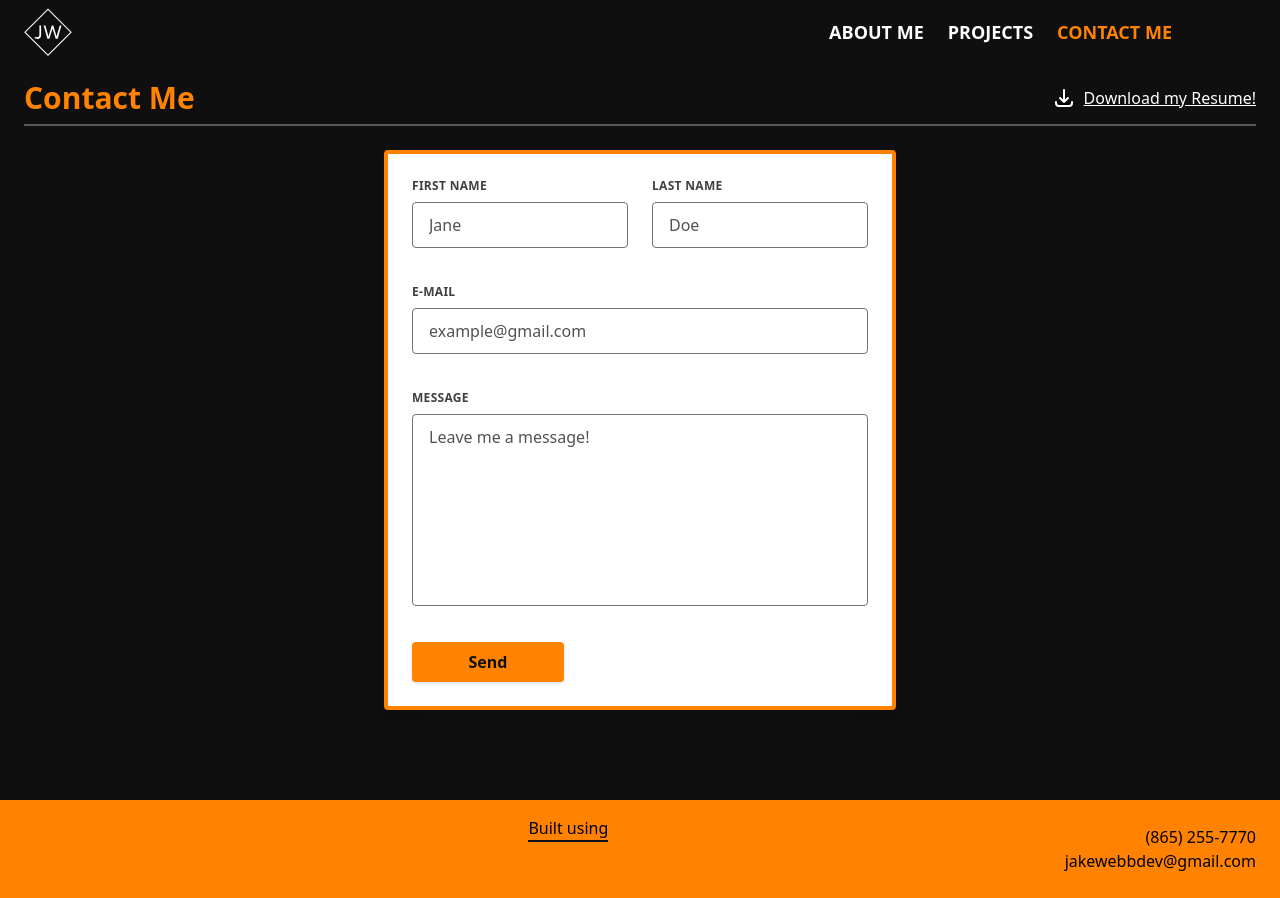
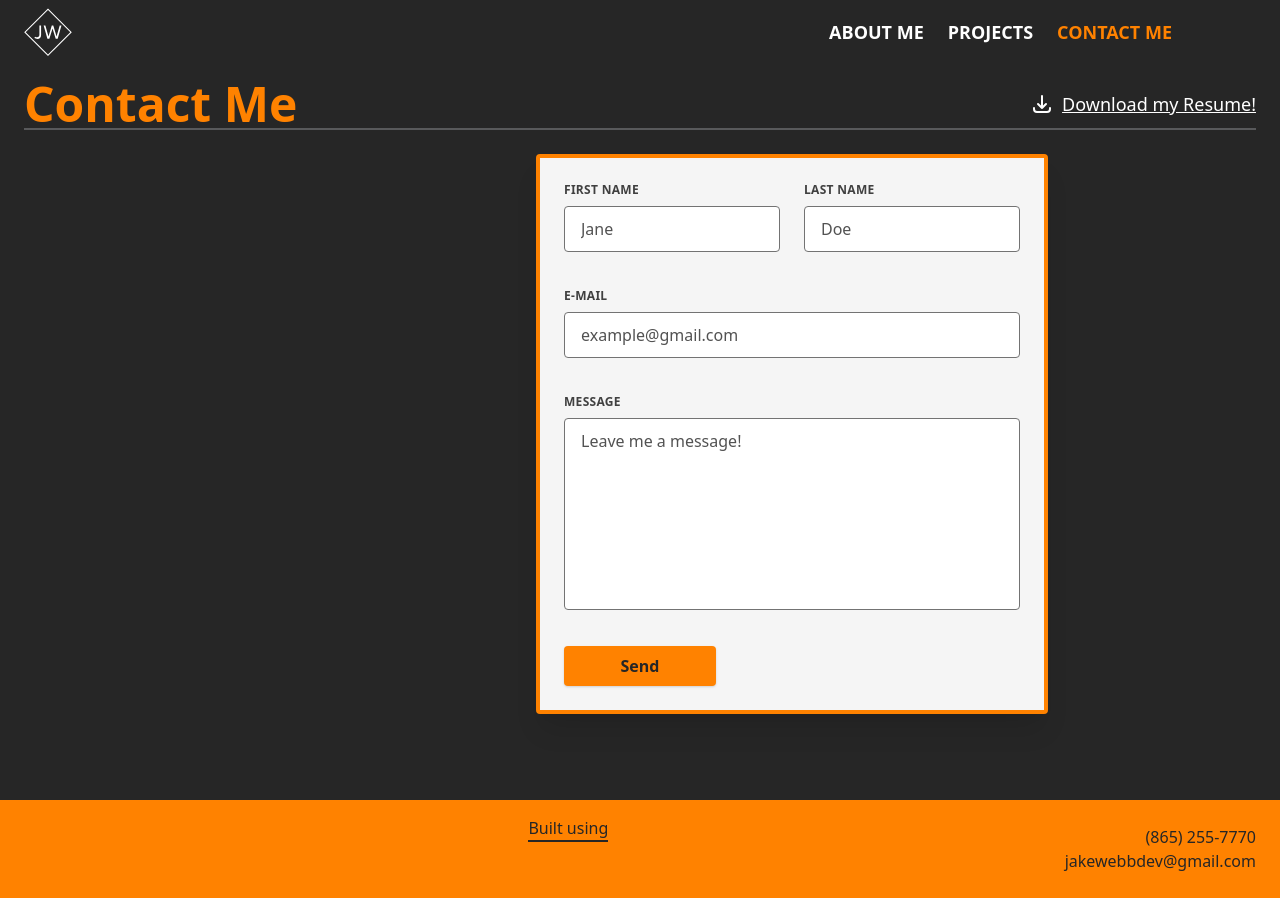
Before and after one commit to jakewebbdev/dev-portfolio, a React (Create React App) app in the folder frontend/: page /contact in a window 1280 px wide. Built offline with nearby package versions, Linux system fonts and the light colour scheme; no server answers; some icons are missing.

Commit message:
Added transitions and change some theming

```diff
--- a/frontend/package.json
+++ b/frontend/package.json
@@ -13,6 +13,7 @@
     "axios": "^0.21.1",
     "firebase": "^8.2.5",
     "firebase-tools": "^9.3.0",
+    "node-sass": "4.14.1",
     "postcss": "^7.0.35",
     "prettier": "^2.2.1",
     "pure-react-carousel": "^1.27.6",
@@ -20,6 +21,7 @@
     "react-dom": "^17.0.1",
     "react-router-dom": "^5.2.0",
     "react-scripts": "4.0.1",
+    "react-transition-group": "^4.4.1",
     "tailwindcss": "npm:@tailwindcss/postcss7-compat@^2.0.2",
     "web-vitals": "^0.2.4"
   },
--- a/frontend/src/App.js
+++ b/frontend/src/App.js
@@ -5,6 +5,7 @@ import {
   Switch,
   withRouter,
 } from "react-router-dom";
+import { useState, useEffect } from "react";
 import About from "./pages/about";
 import Projects from "./pages/projects";
 import Contact from "./pages/contact";
@@ -15,12 +16,35 @@ import Portfolio from "./pages/portfolio";
 import Bodyfarm from "./pages/bodyfarm";
 import Teamhealth from "./pages/teamhealth";
 import Coming from "./pages/comingsoon";
+import { TransitionGroup, CSSTransition } from "react-transition-group";
+import "./pageTransitions/slideTansition.scss";
 
 const Main = withRouter(({ location }) => {
+  const getPathDepth = (location) => {
+    let pathArr = location.pathname.split("/");
+    pathArr = pathArr.filter((n) => n !== "");
+    return pathArr.length;
+  };
+  const [prevDepth, setPrevDepth] = useState(getPathDepth(location));
+  const currentKey = location.pathname.split("/") || "/";
+  useEffect(() => {
+    setPrevDepth({ prevDepth: getPathDepth(location) });
+  }, [location]);
+
   return (
-    <div className="bg-black">
+    <TransitionGroup component="div" className="bg-gray-800">
       {location.pathname !== "/" && <Navbar />}
-      <Switch>
+      <CSSTransition
+        key={currentKey}
+        timeout={800}
+        classNames="pageSlider"
+        mountOnEnter={false}
+        unmountOnExit={true}
+      >
+        <div
+          className={getPathDepth(location) - prevDepth >= 0 ? "left" : "right"}
+        >
+          <Switch location={location}>
             <Route exact path="/" component={Landing} />
             <Route exact path="/about-me" component={About} />
             <Route exact path="/projects" component={Projects} />
@@ -30,8 +54,10 @@ const Main = withRouter(({ location }) => {
             <Route exact path="/projects/teamhealth" component={Teamhealth} />
             <Route exact path="/projects/coming-soon" component={Coming} />
           </Switch>
+        </div>
+      </CSSTransition>
       {location.pathname !== "/" && <Footer />}
-    </div>
+    </TransitionGroup>
   );
 });
 
--- a/frontend/src/components/Footer.jsx
+++ b/frontend/src/components/Footer.jsx
@@ -8,7 +8,7 @@ import {
 
 const Footer = () => {
   return (
-    <div className="w-full bg-utorange">
+    <div className="w-full bg-utorange text-gray-800">
       <div className="md:container md:mx-auto px-4 md:px-6 py-4">
         <div className="flex flex-col md:flex-row justify-between">
           <div className="self-center flex space-x-4">
@@ -20,7 +20,7 @@ const Footer = () => {
             </a>
           </div>
           <div className="self-center flex flex-col items-center justify-center space-y-4">
-            <h1 className="border-b-2 border-black">Built using</h1>
+            <h1 className="border-b-2 border-gray-800">Built using</h1>
             <div className="flex space-x-2">
               <a href="https://reactjs.org/">
                 <ReactJs />
--- a/frontend/src/components/Navbar.jsx
+++ b/frontend/src/components/Navbar.jsx
@@ -33,7 +33,7 @@ const Navbar = () => {
   return (
     <header
       className={
-        "border-smokey fixed w-full bg-black " +
+        "border-smokey fixed w-full bg-gray-800 " +
         `${isScroll ? "border-b-2" : "border-none"}`
       }
     >
@@ -49,7 +49,7 @@ const Navbar = () => {
               <NavLink
                 to="/about-me"
                 activeClassName="text-utorange"
-                className="hover:text-utorange text-lg font-bold uppercase focus:outline-none text-white"
+                className="hover:text-utorange text-lg font-bold uppercase focus:outline-none text-white transition duration-500 ease-in-out"
               >
                 About Me
               </NavLink>
@@ -58,7 +58,7 @@ const Navbar = () => {
               <NavLink
                 to="/projects"
                 activeClassName="text-utorange"
-                className="hover:text-utorange text-lg font-bold uppercase focus:outline-none text-white"
+                className="hover:text-utorange text-lg font-bold uppercase focus:outline-none text-white transition duration-500 ease-in-out"
               >
                 Projects
               </NavLink>
@@ -67,7 +67,7 @@ const Navbar = () => {
               <NavLink
                 to="/contact"
                 activeClassName="text-utorange"
-                className="hover:text-utorange text-lg font-bold uppercase focus:outline-none text-white"
+                className="hover:text-utorange text-lg font-bold uppercase focus:outline-none text-white transition duration-500 ease-in-out"
               >
                 Contact Me
               </NavLink>
@@ -75,14 +75,17 @@ const Navbar = () => {
             <li className="flex items-center">
               <a href="https://www.linkedin.com/in/jakewebbdev/">
                 <Linkedin
-                  className="text-white hover:text-utorange"
+                  className="text-white hover:text-utorange transition duration-500 ease-in-out"
                   size={18}
                 />
               </a>
             </li>
             <li className="flex items-center">
               <a href="https://github.com/jakewebbdev">
-                <Github className="text-white hover:text-utorange" size={18} />
+                <Github
+                  className="text-white hover:text-utorange transition duration-500 ease-in-out"
+                  size={18}
+                />
               </a>
             </li>
           </ul>
--- /dev/null
+++ b/frontend/src/pageTransitions/slideTansition.scss
@@ -0,0 +1,28 @@
+.pageSlider-exit > .page {
+  z-index: 1;
+}
+
+.pageSlider-enter > .page {
+  z-index: 10;
+}
+
+.pageSlider-enter.left > .page {
+  transform: translate3d(100%, 0, 0);
+}
+
+.pageSlider-enter.right > .page {
+  transform: translate3d(-100%, 0, 0);
+}
+
+.pageSlider-enter.left > .page {
+  transform: translate3d(-100%, 0, 0);
+}
+
+.pageSlider-exit.right > .page {
+  transform: translate3d(100%, 0, 0);
+}
+
+.pageSlider-enter.pageSlider-enter-active > .page {
+  transform: translate3d(0, 0, 0);
+  transition: all 800ms ease-in-out;
+}
--- a/frontend/src/pages/contact.jsx
+++ b/frontend/src/pages/contact.jsx
@@ -38,14 +38,14 @@ const Contact = () => {
   };
 
   return (
-    <div className="min-h-screen">
+    <div className="min-h-screen page ">
       <div className="md:container md:mx-auto px-4 md:px-6 pt-20 pb-4 md:pb-0">
-        <div className="flex justify-between border-b-2 border-smokey pb-2">
-          <h1 className="text-xl md:text-3xl font-semibold text-utorange">
+        <div className="flex justify-between border-b-2 border-smokey ">
+          <h1 className="text-xl md:text-5xl font-semibold text-utorange">
             Contact Me
           </h1>
           <Link
-            className="underline hover:text-utorange focus:outline-none flex items-center text-white"
+            className="underline hover:text-utorange focus:outline-none flex items-center text-white text-lg transition duration-500 ease-in-out"
             to="/files/TylerWebbResume.pdf"
             target="_blank"
             download
@@ -55,7 +55,7 @@ const Contact = () => {
                 xmlns="http://www.w3.org/2000/svg"
                 viewBox="0 0 24 24"
                 stroke="white"
-                className="h-6 w-6 hover:fill-current"
+                className="h-6 w-6 stroke-current fill-gray-800"
               >
                 <path
                   strokeLinecap="round"
@@ -68,9 +68,9 @@ const Contact = () => {
             <span>Download my Resume!</span>
           </Link>
         </div>
-        <div className="flex justify-center pt-6">
+        <div className="flex pt-6">
           <form
-            className="w-full max-w-lg bg-white px-6 py-6 rounded shadow-xl border-4 border-utorange"
+            className="w-full max-w-lg bg-gray-100 px-6 py-6 rounded shadow-xl border-4 border-utorange transition delay-300 duration-500 ease-in transform translate-x-full"
             onSubmit={handleSubmit}
           >
             <div className="flex flex-wrap -mx-3 mb-6">
@@ -141,7 +141,7 @@ const Contact = () => {
             <div className="md:flex md:items-center">
               <div className="md:w-1/3">
                 <button
-                  className="shadow bg-utorange hover:bg-uttorch focus:shadow-outline focus:outline-none text-black font-bold py-2 px-4 rounded w-full"
+                  className="antialiased shadow bg-utorange transition duration-500 ease-in-out transform hover:scale-105 focus:shadow-outline focus:outline-none text-gray-800 font-bold py-2 px-4 rounded w-full"
                   type="submit"
                 >
                   Send
--- a/frontend/src/pages/landing.jsx
+++ b/frontend/src/pages/landing.jsx
@@ -15,7 +15,7 @@ const Landing = () => {
           <div className="flex items-center justify-center pt-6">
             <Link
               to="/projects"
-              className="border-2 rounded border-smokey px-6 py-2 inline-block align-middle text-white hover:border-utorange"
+              className="border-2 rounded border-smokey px-6 py-2 inline-block align-middle text-white hover:border-utorange transition duration-500 ease-in-out hover:bg-gray-600"
             >
               <span>View some of my projects!</span>
               <span className="pl-4 flex justify-center">
--- a/frontend/src/pages/projects.jsx
+++ b/frontend/src/pages/projects.jsx
@@ -34,10 +34,10 @@ const projects = [
 
 const Projects = () => {
   return (
-    <div className="min-h-screen">
+    <div className="min-h-screen page">
       <div className="pt-20 md:container md:mx-auto px-4 md:px-6 pb-2">
         <div className="flex justify-between border-b-2 border-smokey pb-2">
-          <h1 className="text-xl md:text-3xl font-semibold text-utorange">
+          <h1 className="text-xl md:text-5xl font-semibold text-utorange">
             Projects
           </h1>
         </div>
@@ -45,7 +45,7 @@ const Projects = () => {
           {projects.map((project) => {
             return (
               <div
-                className="bg-white rounded flex flex-col border-2 border-white pb-3 space-y-2"
+                className="bg-white rounded flex flex-col border-2 border-white pb-3 space-y-2 transition duration-500 ease-in-out transform hover:scale-105"
                 key={project.name}
               >
                 <div className="border-2 border-black rounded flex justify-center items-center">
--- a/frontend/tailwind.config.js
+++ b/frontend/tailwind.config.js
@@ -23,6 +23,7 @@ module.exports = {
       uttorch: "#E65933",
       smokey: "#58595B",
     },
+    fill: (theme) => theme("colors"),
   },
   variants: {
     extend: {},
```
Also changed, not shown: frontend/src/pages/about.jsx (+7 -5 lines), 2 other files (tests, documents, lock files or other folders). Lines whose indentation alone changed are shown as unchanged.
